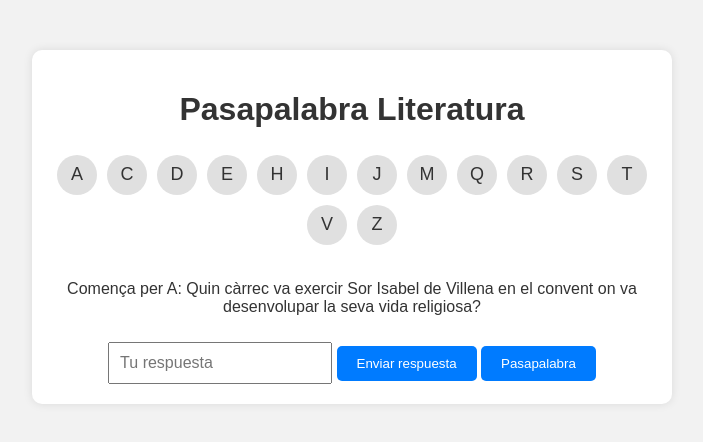
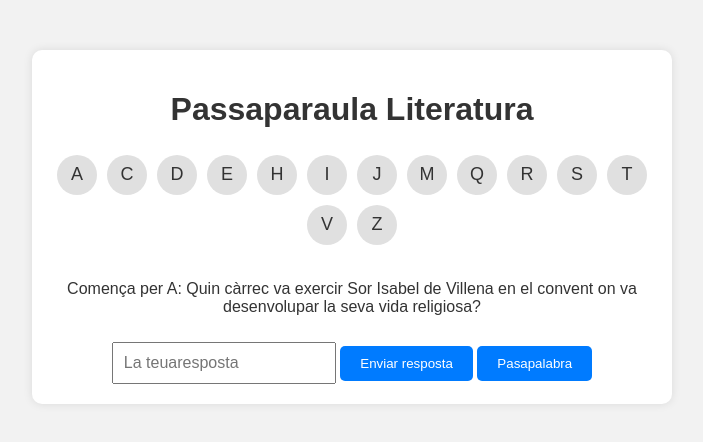
Before and after one commit to xpgo358/PasapalabraLiteratura, a plain HTML site: page index.html in a window 1280 px wide. Both pictures are taken after a click on the button "Jugar". Shown: the whole page, without its empty margins (288-991 px from the left). Drawn offline with Linux system fonts and the light colour scheme.

Commit message:
Update index.html

```diff
--- a/index.html
+++ b/index.html
@@ -3,13 +3,13 @@
   <head>
     <meta charset="UTF-8" />
     <meta name="viewport" content="width=device-width, initial-scale=1.0" />
-    <title>Pasapalabra Literatura</title>
+    <title>Passaparaula Literatura</title>
     <link rel="stylesheet" href="styles.css" />
   </head>
   <body>
     <div class="container">
       <!-- Pantalla inicial -->
-      <h1 id="main-title">Pasapalabra Literatura</h1>
+      <h1 id="main-title">Passaparaula Literatura</h1>
 
       <!-- Rosco de letras -->
       <div id="rosco" class="rosco"></div>
@@ -17,8 +17,8 @@
       <!-- Contenedor de la pregunta y respuesta -->
       <div id="question-container" class="hidden">
         <p id="question"></p>
-        <input type="text" id="answer-input" placeholder="Tu respuesta" />
-        <button id="submit-answer">Enviar respuesta</button>
+        <input type="text" id="answer-input" placeholder="La teuaresposta" />
+        <button id="submit-answer">Enviar resposta</button>
         <button id="skip-question">Pasapalabra</button>
       </div>
 
@@ -26,7 +26,7 @@
       <button id="start-game">Jugar</button>
 
       <!-- Botón de volver a jugar -->
-      <button id="restart-game" class="hidden">Volver a jugar</button>
+      <button id="restart-game" class="hidden">Tornar a jugar</button>
     </div>
 
     <script src="script.js"></script>
```
